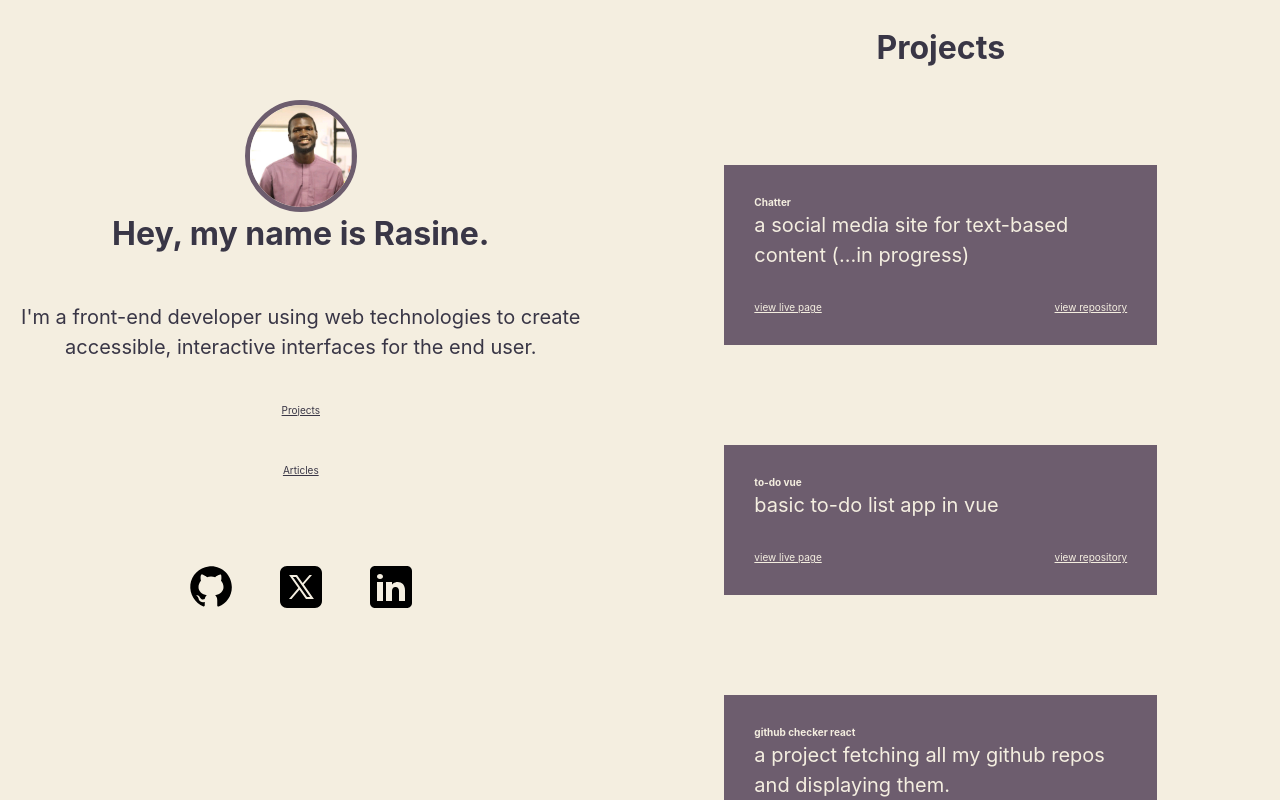
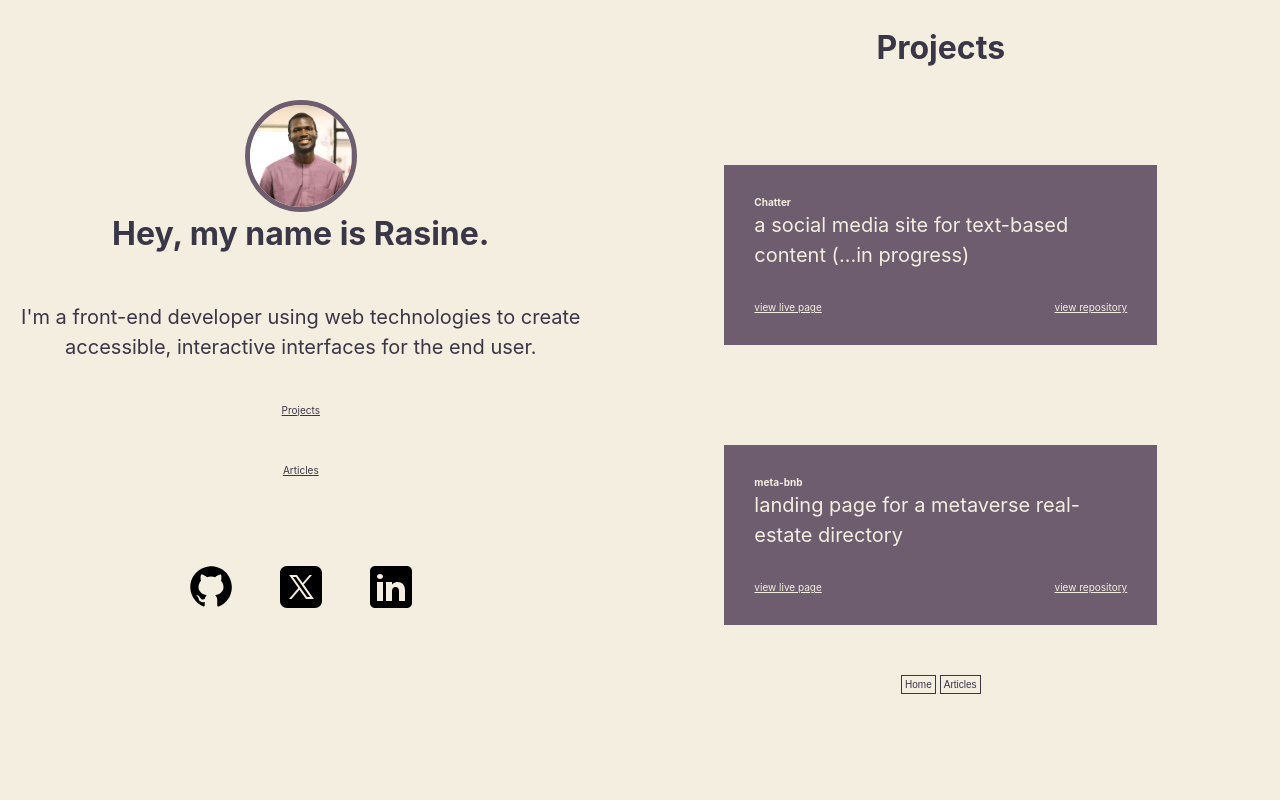
Before and after one commit to eyesaidyo/rasine-portfolio, a React (Vite) app: page / in a window 1280 px wide. Built offline with nearby package versions, Linux system fonts and the light colour scheme.

Commit message:
Update Projects.jsx
remove basic proj

```diff
--- a/src/components/Projects/Projects.jsx
+++ b/src/components/Projects/Projects.jsx
@@ -7,24 +7,25 @@ const Projects = () => {
     <MainProjectsWrapper>
       <h1>Projects</h1>
       <ProjectItem title={'Chatter'} summary='a social media site for text-based content (...in progress)' repo='https://github.com/eyesaidyo/rasine-chatter' live='https://rasine-chatter.netlify.app/' />
+{/*       <ProjectItem title={'to-do vue'}
+        summary='basic to-do list app in vue'
+        repo='https://github.com/eyesaidyo/todo-vue'
+        live='https://rasine-todo-vue.netlify.app/'
+
+      /> */}
+{/*       <ProjectItem title={'github checker react'} summary='a project fetching all my github repos and displaying them.' repo={'https://github.com/eyesaidyo/my-repos-2'} live='https://eyesaidyo.netlify.app/' />
+       */}
+      <ProjectItem title={'meta-bnb'} summary='landing page for a metaverse real-estate directory'
+        repo='https://github.com/eyesaidyo/metabnb' live='https://rajon-stage3.netlify.app/'
+      />
+
+{/*       <ProjectItem title={'github checker vue'} summary='a project fetching all my github repos done in vue js' repo='https://github.com/eyesaidyo/alt-school-exam-vue' live='https://rasine-vue.netlify.app/' />
       <ProjectItem title={'to-do vue'}
         summary='basic to-do list app in vue'
         repo='https://github.com/eyesaidyo/todo-vue'
         live='https://rasine-todo-vue.netlify.app/'
 
-      />
-      <ProjectItem title={'github checker react'} summary='a project fetching all my github repos and displaying them.' repo={'https://github.com/eyesaidyo/my-repos-2'} live='https://eyesaidyo.netlify.app/' />
-      <ProjectItem title={'meta-bnb'} summary='landing page for a metaverse real-estate directory'
-        repo='https://github.com/eyesaidyo/metabnb' live='https://rajon-stage3.netlify.app/'
-      />
-
-      <ProjectItem title={'github checker vue'} summary='a project fetching all my github repos done in vue js' repo='https://github.com/eyesaidyo/alt-school-exam-vue' live='https://rasine-vue.netlify.app/' />
-      <ProjectItem title={'to-do vue'}
-        summary='basic to-do list app in vue'
-        repo='https://github.com/eyesaidyo/todo-vue'
-        live='https://rasine-todo-vue.netlify.app/'
-
-      />
+      /> */}
       <ProjectsPageIntroWrap>
         <Link to='/'><button>Home</button></Link>
         <Link to='/articles'><button>Articles</button></Link>
```
